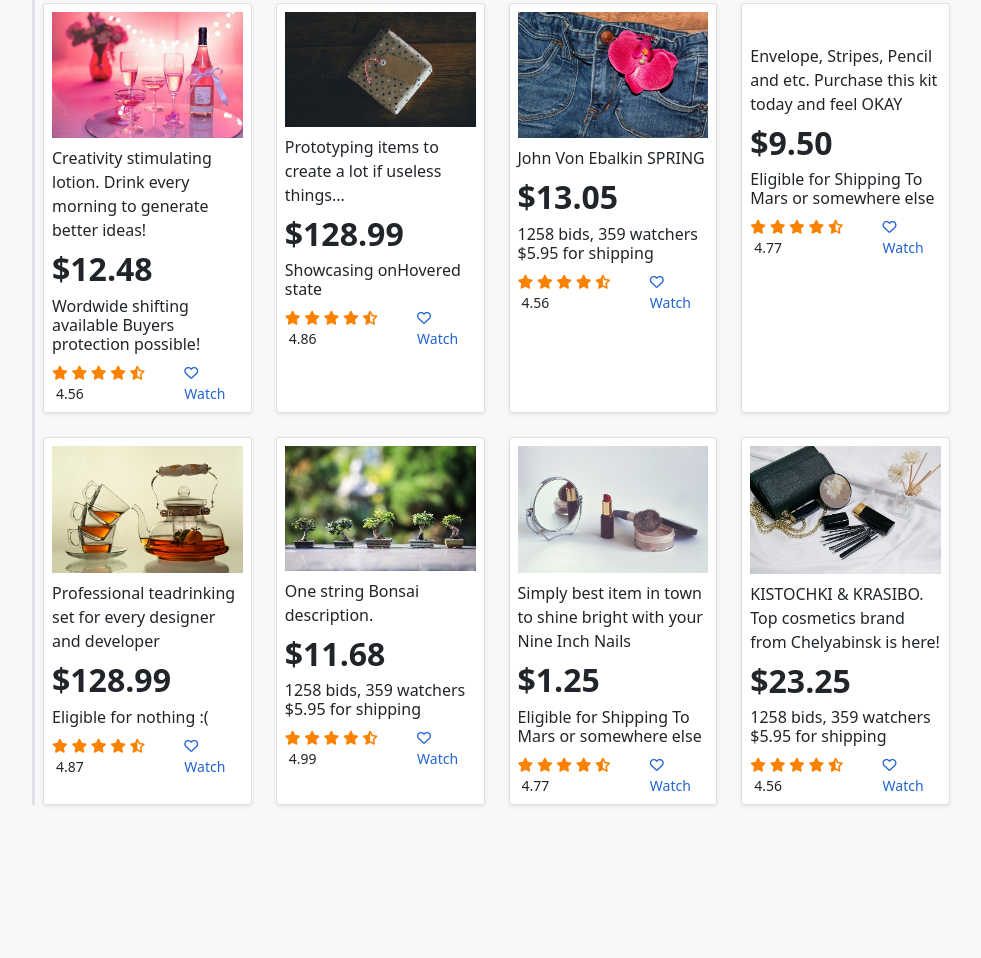
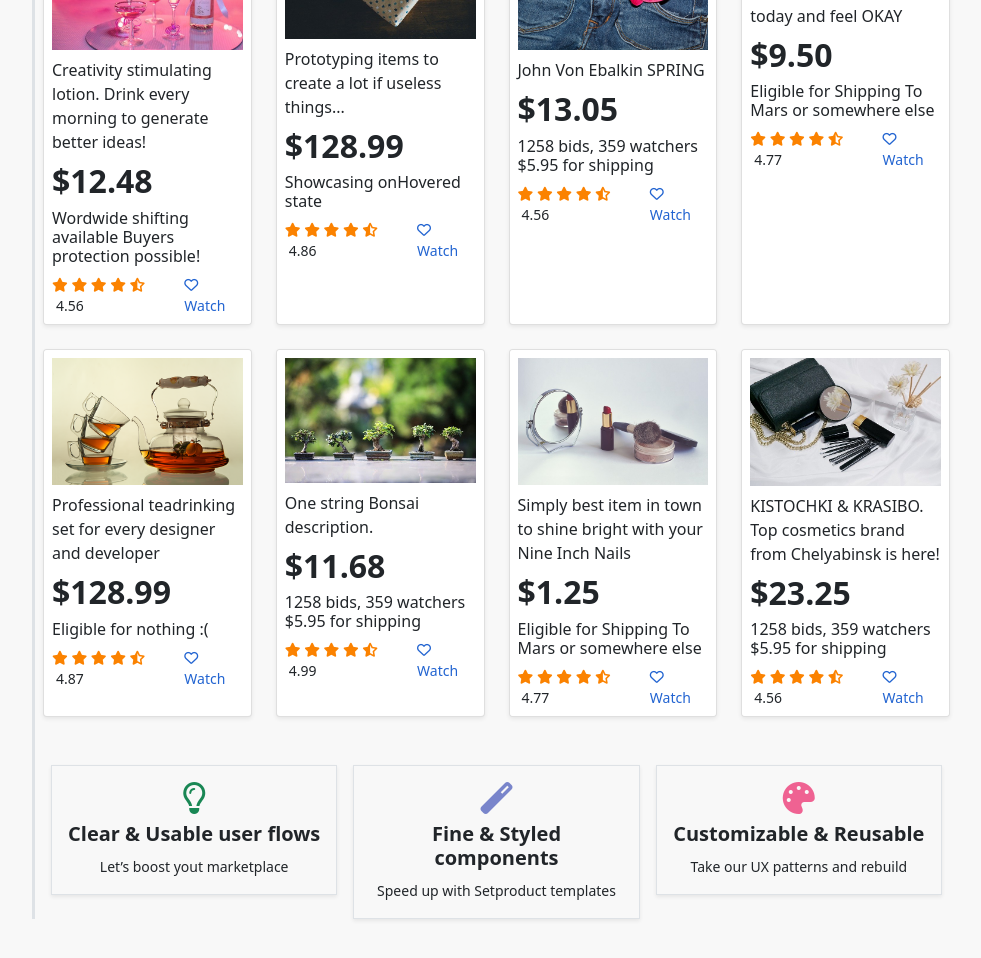
Before and after one commit to mohammadshariful/Easy-Shop, a plain HTML site: page index.html in a window 1280 px wide. Shown: the part 744-1702 px from the top of the page, without its empty margins (240-1221 px from the left). Before the commit the page ends 1621 px from the top, so only its background shows below. Drawn offline with Linux system fonts and the light colour scheme.

Commit message:
main part finished

```diff
--- a/index.html
+++ b/index.html
@@ -20,8 +20,8 @@
   </head>
   <body>
     <!-- Header section start -->
-    <header class="mb-3">
-    <nav class="navbar navbar-expand-lg navbar-light bg-light">
+     <header class="mb-3">
+    <nav class="navbar navbar-expand-lg navbar-light bg-light fixed-top">
       <div class="container-fluid">
         <a class="navbar-brand fw-bolder fs-1" href="#"
           ><span class="text-primary">Easy</span>Shop</a
@@ -89,7 +89,7 @@
         </div>
       </div>
     </nav>
-</header>
+     </header>
     <!-- Header section end -->
     <!-- products list start -->
     <section class="container">
@@ -593,9 +593,36 @@
                     </section>
 
                     <!-- third part end -->
-
-
-
+                    <!-- fourth part start -->
+                    <section class="my-5" >
+                        <div class="row g-3 text-center mx-2 row-cols-sm-1 row-cols-md-2 row-cols-lg-3 ">
+                            <div class="col">
+                                <!-- card-1 -->
+                                <div class="border p-3 shadow-sm">
+                                    <i class="far fa-lightbulb fs-2 mb-2 text-success"></i>
+                                    <h5 class="fw-bold">Clear & Usable user flows</h5>
+                                    <small>Let’s boost yout marketplace</small>
+                                </div>
+                            </div>
+                            <div class="col">
+                                <!-- card-2 -->
+                                <div class="border p-3 shadow-sm">
+                                    <i class="fas fa-magic fs-2 mb-2" style="color: #7985CB;"></i>
+                                    <h5 class="fw-bold">Fine & Styled components</h5>
+                                    <small>Speed up with Setproduct templates</small>
+                                </div>
+                            </div>
+                            <div class="col">
+                                <!-- card-3 -->
+                                <div class="border p-3 shadow-sm">
+                                    <i class="fas fa-palette fs-2 mb-2" style="color: #EF6292;"></i>
+                                    <h5 class="fw-bold">Customizable & Reusable</h5>
+                                    <small>Take our UX patterns and rebuild</small>
+                                </div>
+                            </div>
+                        </div>
+                    </section>
+                    <!-- fourth part end -->
                     </section>
                 </div>
             </div>
```
